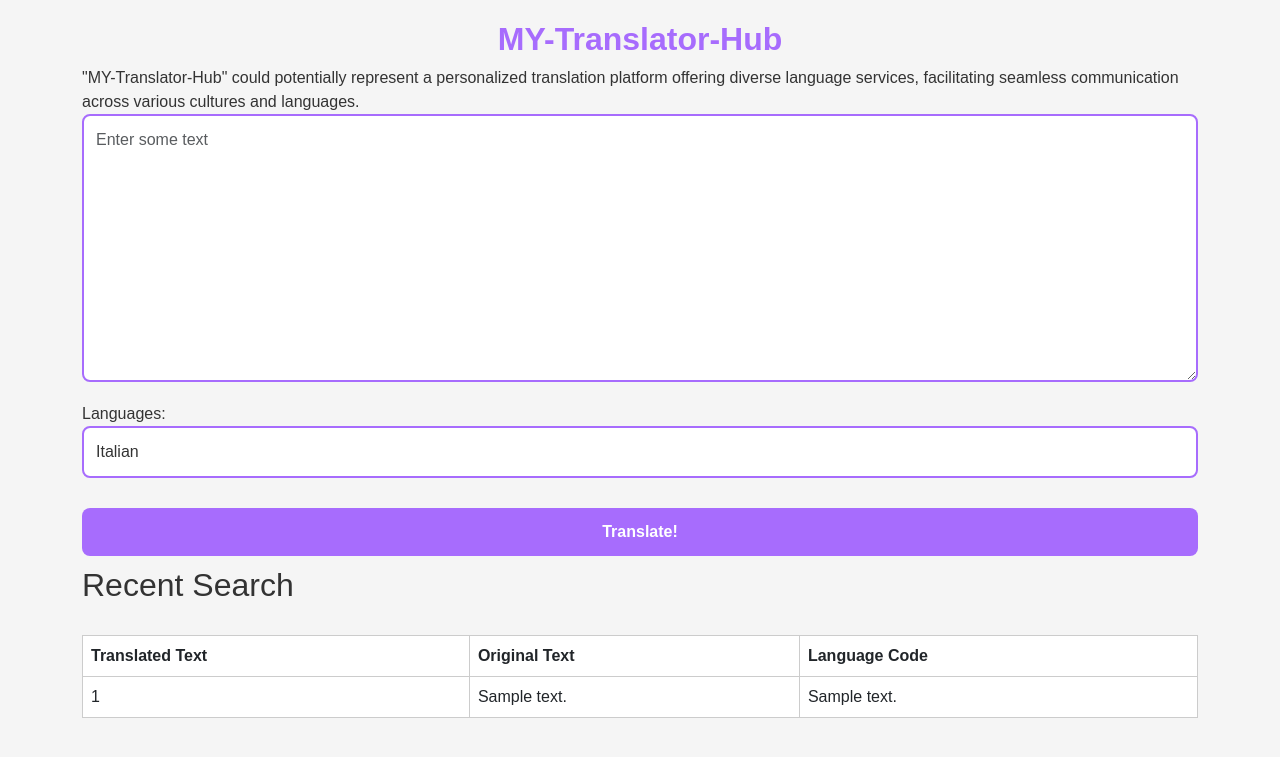
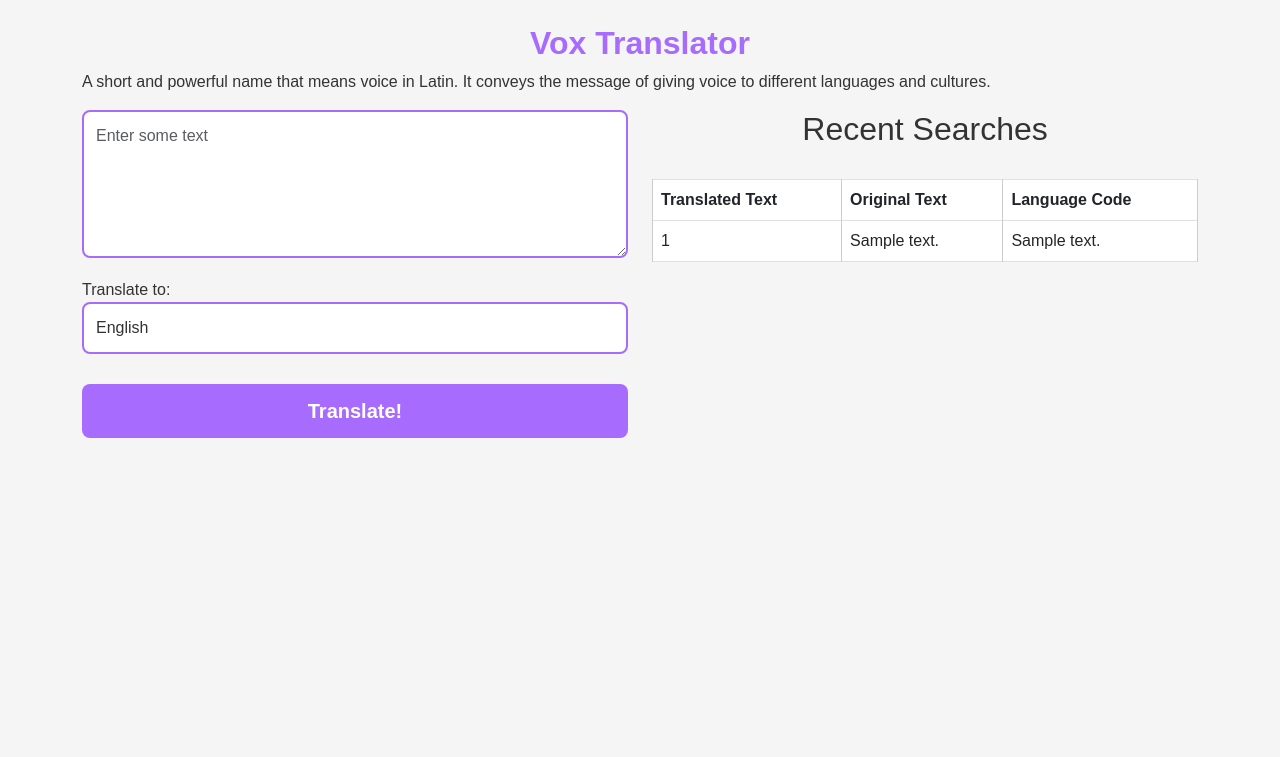
Before and after one commit to ChavanVaishu18/AITranslateHub, a Flask app: page / in a window 1280 px wide. Shown: the top 757 px of the page. Run offline with Flask 3, Linux system fonts and the light colour scheme; tables that the repository leaves empty or names only in its code hold one stand-in row (values such as "Sample post").

Commit message:
Update index.html

```diff
--- a/templates/index.html
+++ b/templates/index.html
@@ -3,9 +3,8 @@
 <head>
     <meta charset="UTF-8">
     <meta name="viewport" content="width=device-width, initial-scale=1.0">
+    <title>Translator</title>
     <link href="https://cdn.jsdelivr.net/npm/bootstrap@5.3.0/dist/css/bootstrap.min.css" rel="stylesheet" integrity="sha384-9ndCyUaIbzAi2FUVXJi0CjmCapSmO7SnpJef0486qhLnuZ2cdeRhO02iuK6FUUVM" crossorigin="anonymous">
-    <link rel="preconnect" href="https://fonts.googleapis.com">
-<link rel="preconnect" href="https://fonts.gstatic.com" crossorigin>
     <link href="https://fonts.googleapis.com/css2?family=Oswald:wght@200;300;400;500;600;700&display=swap" rel="stylesheet">
     <style>
         body {
@@ -84,37 +83,39 @@ th {
 }
 
     </style>
-    <title>Translator</title>
 </head>
 <body>
-    <div class="container">
-        <h1>MY-Translator-Hub</h1>
-        <div>"MY-Translator-Hub" could potentially represent a personalized translation platform offering diverse language services, facilitating seamless communication across various cultures and languages.</div>
-        <div>
+    <div class="container mt-4">
+        <div class="jumbotron">
+            <h1>Vox Translator</h1>
+            <p>A short and powerful name that means voice in Latin. It conveys the message of giving voice to different languages and cultures.</p>
+
+            <div class="row">
+                <div class="col-md-6">
                     <form method="POST">
                         <div class="form-group">
-                    <textarea name="text" cols="20" rows="10" class="form-control" placeholder="Enter some text"></textarea>
+                            <textarea name="text" cols="30" rows="5" class="form-control" placeholder="Enter some text"></textarea>
                         </div>
                         <div class="form-group">
-                    <label for="language">Languages:</label>
+                            <label for="language">Translate to:</label>
                             <select name="language" class="form-control">
+                                <option value="en">English</option>
                                 <option value="it">Italian</option>
                                 <option value="ja">Japanese</option>
-                        <option value="en">English</option>
                                 <option value="ru">Russian</option>
+                                <option value="de">German</option>
                                 <option value="hi">Hindi</option>
-                        <option value="de">German</option>
-
                             </select>
                         </div>
-                <div>
-                    <button type="submit" class="btn btn-success">Translate!</button>
+                        <div class="form-group">
+                            <button type="submit" class="btn btn-primary btn-lg btn-block">Translate!</button>
                         </div>
                     </form>
                 </div>
-        <div>
-            <h2>Recent Search</h2>
-            <table class="table">
+
+                <div class="col-md-6">
+                    <h2 class="text-center">Recent Searches</h2>
+                    <table class="table table-bordered table-hover">
                         <thead>
                             <tr>
                                 <th scope="col">Translated Text</th>
@@ -132,7 +133,8 @@ th {
                             {% endfor %}
                         </tbody>
                     </table>
-
+                </div>
+            </div>
         </div>
     </div>
 </body>
```
Lines whose indentation alone changed are shown as unchanged.
